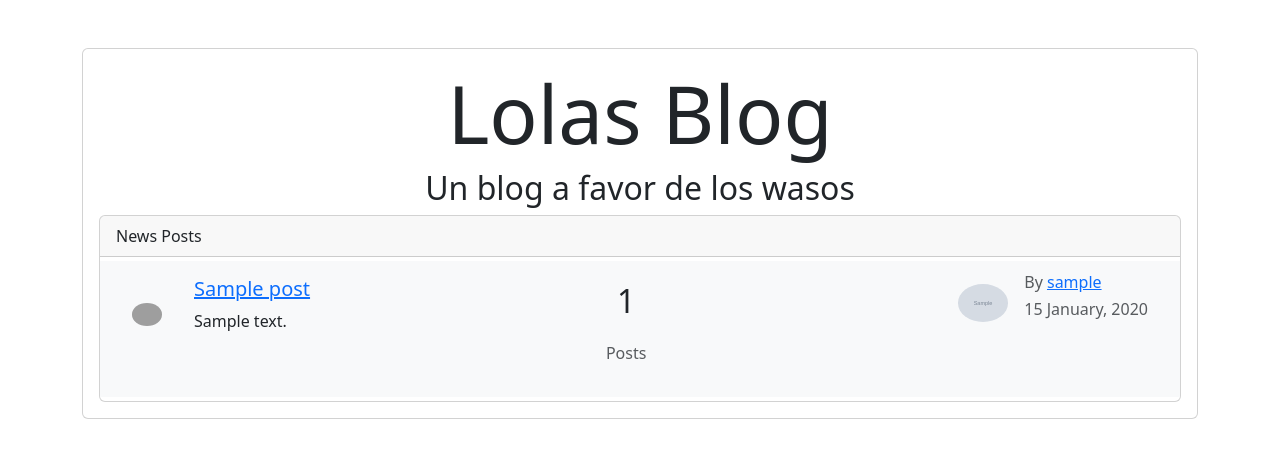
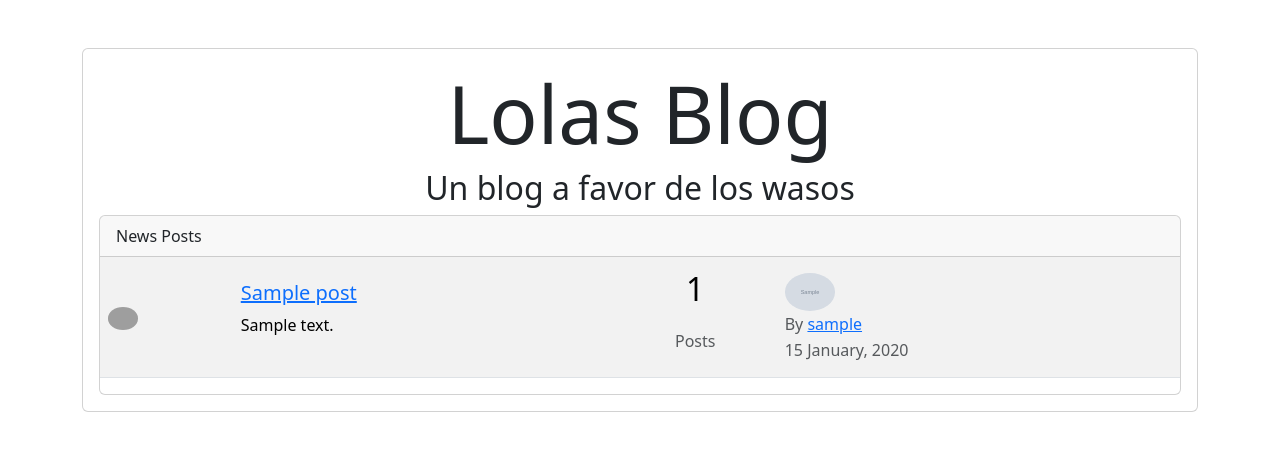
Before and after one commit to linyers/Blog-CRUD-Django, a Django app: page / in a window 1280 px wide. Shown: the part 56-514 px from the top of the page. Run offline with Django 4.2, Linux system fonts and the light colour scheme; tables that the repository leaves empty hold one stand-in row (values such as "Sample post"); grey boxes marked "Sample" are stand-in pictures; some libraries are stand-ins or nearby versions; grey boxes are pictures that could not be loaded.

Commit message:
cambio de los divs a una tabla

```diff
--- a/blog/templates/home.html
+++ b/blog/templates/home.html
@@ -14,23 +14,20 @@
             <div class="card-header">
                 News Posts
             </div>
+
+            <div class="table-responsive">
+                <table class="table table-striped align-middle table-hover">
                     {% for post, date in blogs%}
-            <div class="card-body my-1 bg-light">
-                <div class="d-flex justify-content-between">
-                    <div>
-                        <div class="d-table-cell align-middle px-3">
+                    <tr>
+                        <td>
                             <img src="/public/default/images/IMG-20200406-WA0245.jpg" alt="Logo" width="30"
                                 class="rounded-circle">
-                        </div>
-                        <div class="d-table-cell px-3">
-                            <h5 class="card-title"><a href="{% url 'blog:detail_post' post.id %}">{{ post.title }}</a>
-                            </h5>
-                            <div class="card-text">
+                        </td>
+                        <td>
+                            <h5 class="card-title"><a href="{% url 'blog:detail_post' post.id %}">{{ post.title }}</a></h5>
                             <p class="fs-6">{{ post.description|truncatechars:150|striptags }}</p>
-                            </div>
-                        </div>
-                    </div>
-                    <div class="text-center">
+                        </td>
+                        <td class="text-center gap-5">
                             <p class="fs-2">
                                 {% for keys, values in total_posts %}
                                 {% if keys == post.author.id %}
@@ -41,25 +38,21 @@
                             <p class='text-muted'>
                                 Posts
                             </p>
-                    </div>
-                    <div class="mx-3">
-                        <div class="d-table-cell align-middle px-3">
+                        </td>
+                        <td>
                             <a href="{% url 'account:profile' post.author.username %}"><img
                                     src="/public/{{post.author.profile_image}}" alt="Logo" width="50"
-                                    class="rounded-circle"></a>
-                        </div>
-                        <div class="d-table-cell align-items-end">
+                                    class="rounded-circle mb-2"></a>
                             <h6 class="card-subtitle mb-2 text-muted">By <a
                                     href="{% url 'account:profile' post.author.username %}">{{post.author}}</a></h6>
-                            <p class="card-subtitle mb-2 text-muted">{{ date }}</p>
-                        </div>
-                    </div>
+                            <p class="card-subtitle text-muted">{{ date }}</p>
+                        </td>
+                    </tr>
+                    {% endfor %}
+                </table>
 
             </div>
         </div>
-            {% endfor %}
-        </div>
-
     </section>
 </main>
 
```
Also changed, not shown: 1 other file. Lines whose indentation alone changed are shown as unchanged.
